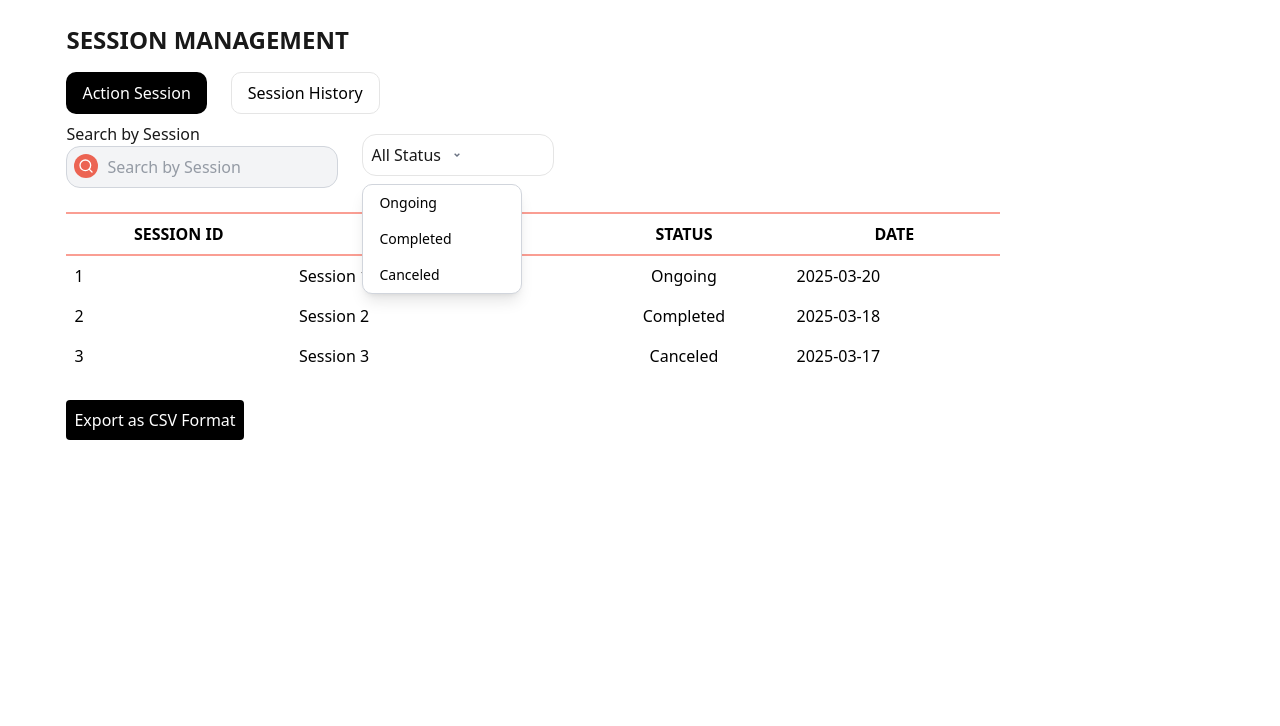
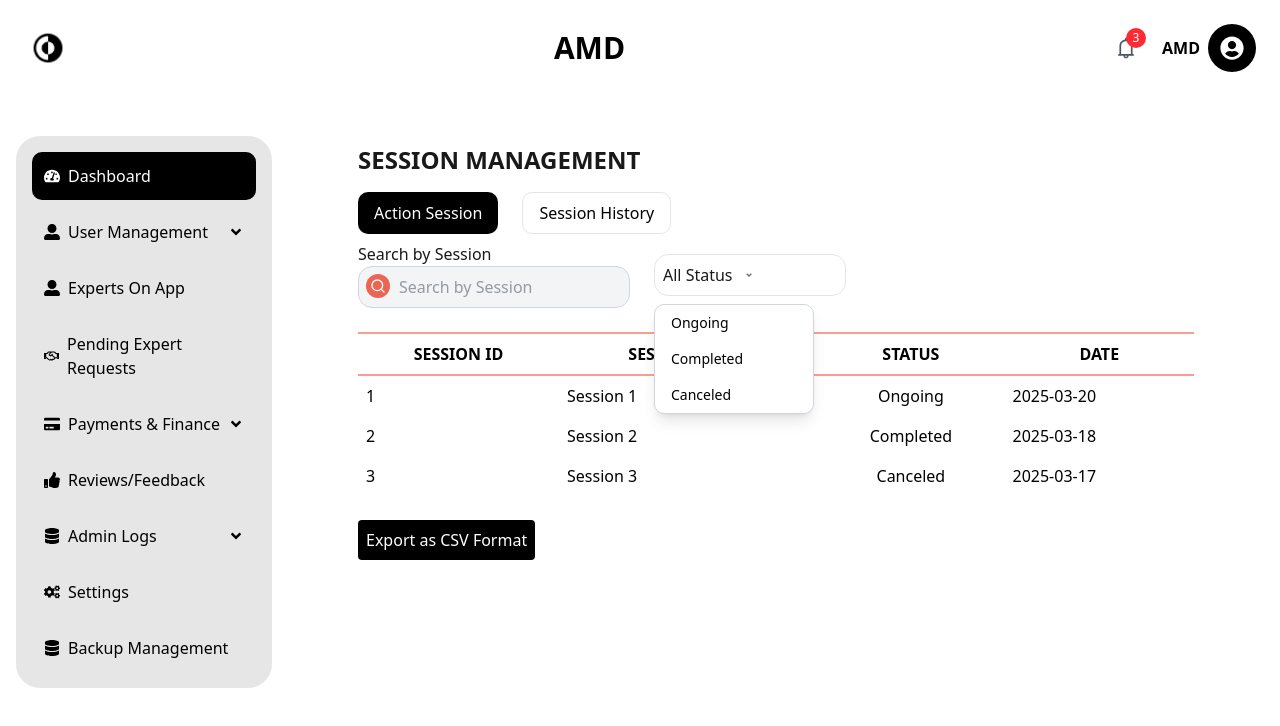
Before and after one commit to Sattam87amd/AMD_Admin_Portal, a Next.js app: page /sessionmanagement in a window 1280 px wide. Shown: the top 726 px of the page. Built offline with nearby package versions, Linux system fonts and the light colour scheme.

Commit message:
adjustment in session page jsx

```diff
--- a/src/app/sessionmanagement/page.jsx
+++ b/src/app/sessionmanagement/page.jsx
@@ -1,13 +1,27 @@
-"use client"
-import SessionManagement from '@/components/SessionManagement/SessionManagement'
-import React from 'react'
+"use client";
+import Navbar from "@/components/Layout/Navbar";
+import AdminSidebar from "@/components/Layout/Sidebar";
+import SessionManagement from "@/components/SessionManagement/SessionManagement";
+import React from "react";
 
-const page = () => {
+const Page = () => {
   return (
-    <div className='w-5/6 md:block' >
-        <SessionManagement />
+    <div className="h-screen flex flex-col">
+      <div className="w-full">
+        <Navbar />
+      </div>
+
+      <div className="flex flex-1">
+        <div className="w-1/5 min-w-[250px] mt-10 ml-4">
+          <AdminSidebar />
+        </div>
+
+        <div className="flex-1 p-6">
+          <SessionManagement />
+        </div>
+      </div>
     </div>
-  )
-}
+  );
+};
 
-export default page
+export default Page;
```
